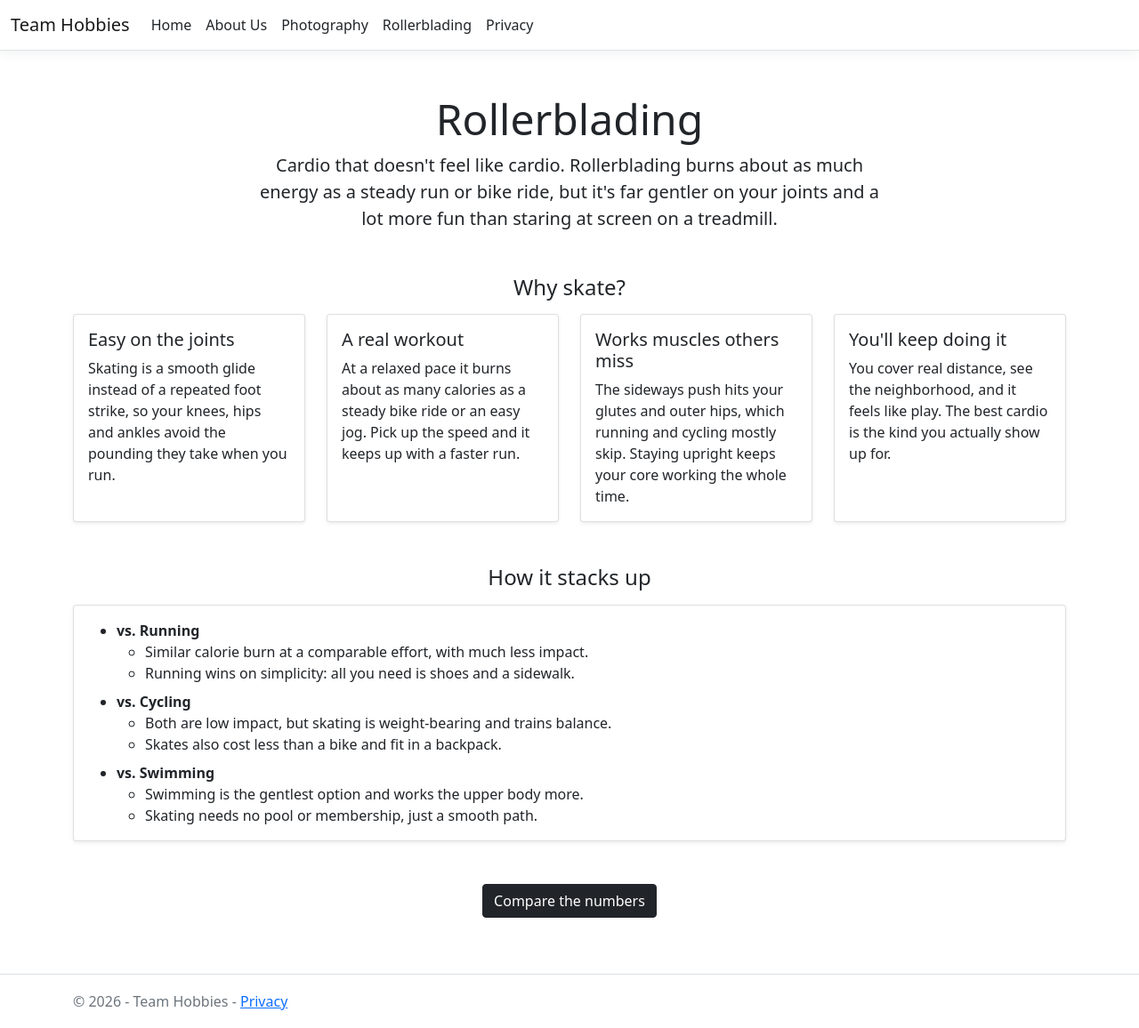
After one commit to hnngxn/Group1_WebSerAppDev, an ASP.NET Core app: template Views/Rollerblading/Index.cshtml in a window 1280 px wide. The commit adds this page. Shown: the whole page at 89% size. Run offline with ASP.NET Core 8, Linux system fonts and the light colour scheme; the template is opened without the code that fills it, so the values that code supplies are empty; style sheets or scripts are compiled from the project's sources.

Commit message:
Add Rollerblading pages and nav link
Index covers the benefits of rollerblading and how it compares with
running, cycling and swimming. Compare lists the CardioActivities
table with a calories-per-hour estimate that updates from the
visitor's weight.

```diff
--- /dev/null
+++ b/Views/Rollerblading/Index.cshtml
@@ -0,0 +1,93 @@
+@{
+    ViewData["Title"] = "Rollerblading";
+}
+
+<div class="text-center my-5">
+    <h1 class="display-5">Rollerblading</h1>
+    <p class="lead mx-auto" style="max-width: 700px;">
+        Cardio that doesn't feel like cardio. Rollerblading burns about as much energy as a
+        steady run or bike ride, but it's far gentler on your joints and a lot more fun
+        than staring at screen on a treadmill.
+    </p>
+</div>
+
+<h2 class="h4 mb-3 text-center">Why skate?</h2>
+<div class="row g-4 mb-5">
+    <div class="col-md-6 col-lg-3">
+        <div class="card h-100 shadow-sm">
+            <div class="card-body">
+                <h3 class="h5 card-title">Easy on the joints</h3>
+                <p class="card-text">
+                    Skating is a smooth glide instead of a repeated foot strike, so your knees,
+                    hips and ankles avoid the pounding they take when you run.
+                </p>
+            </div>
+        </div>
+    </div>
+    <div class="col-md-6 col-lg-3">
+        <div class="card h-100 shadow-sm">
+            <div class="card-body">
+                <h3 class="h5 card-title">A real workout</h3>
+                <p class="card-text">
+                    At a relaxed pace it burns about as many calories as a steady bike ride
+                    or an easy jog. Pick up the speed and it keeps up with a faster run.
+                </p>
+            </div>
+        </div>
+    </div>
+    <div class="col-md-6 col-lg-3">
+        <div class="card h-100 shadow-sm">
+            <div class="card-body">
+                <h3 class="h5 card-title">Works muscles others miss</h3>
+                <p class="card-text">
+                    The sideways push hits your glutes and outer hips, which running and
+                    cycling mostly skip. Staying upright keeps your core working the whole time.
+                </p>
+            </div>
+        </div>
+    </div>
+    <div class="col-md-6 col-lg-3">
+        <div class="card h-100 shadow-sm">
+            <div class="card-body">
+                <h3 class="h5 card-title">You'll keep doing it</h3>
+                <p class="card-text">
+                    You cover real distance, see the neighborhood, and it feels like play.
+                    The best cardio is the kind you actually show up for.
+                </p>
+            </div>
+        </div>
+    </div>
+</div>
+
+<h2 class="h4 mb-3 text-center">How it stacks up</h2>
+<div class="card shadow-sm mb-5">
+    <div class="card-body">
+        <ul class="mb-0">
+            <li class="mb-2">
+                <strong>vs. Running</strong>
+                <ul>
+                    <li>Similar calorie burn at a comparable effort, with much less impact.</li>
+                    <li>Running wins on simplicity: all you need is shoes and a sidewalk.</li>
+                </ul>
+            </li>
+            <li class="mb-2">
+                <strong>vs. Cycling</strong>
+                <ul>
+                    <li>Both are low impact, but skating is weight-bearing and trains balance.</li>
+                    <li>Skates also cost less than a bike and fit in a backpack.</li>
+                </ul>
+            </li>
+            <li>
+                <strong>vs. Swimming</strong>
+                <ul>
+                    <li>Swimming is the gentlest option and works the upper body more.</li>
+                    <li>Skating needs no pool or membership, just a smooth path.</li>
+                </ul>
+            </li>
+        </ul>
+    </div>
+</div>
+
+<div class="text-center mb-5">
+    <a asp-action="Compare" class="btn btn-dark">Compare the numbers</a>
+</div>
--- a/Views/Shared/_Layout.cshtml
+++ b/Views/Shared/_Layout.cshtml
@@ -29,6 +29,9 @@
                             <a class="nav-link text-dark" asp-area="" asp-controller="Photography" asp-action="Index">Photography</a>
                         </li>
                         <li class="nav-item">
+                            <a class="nav-link text-dark" asp-area="" asp-controller="Rollerblading" asp-action="Index">Rollerblading</a>
+                        </li>
+                        <li class="nav-item">
                             <a class="nav-link text-dark" asp-area="" asp-controller="Home" asp-action="Privacy">Privacy</a>
                         </li>
                     </ul>
```
Also changed, not shown: Controllers/RollerbladingController.cs (added, +29 -0 lines), Views/Rollerblading/Compare.cshtml (added, +84 -0 lines).
